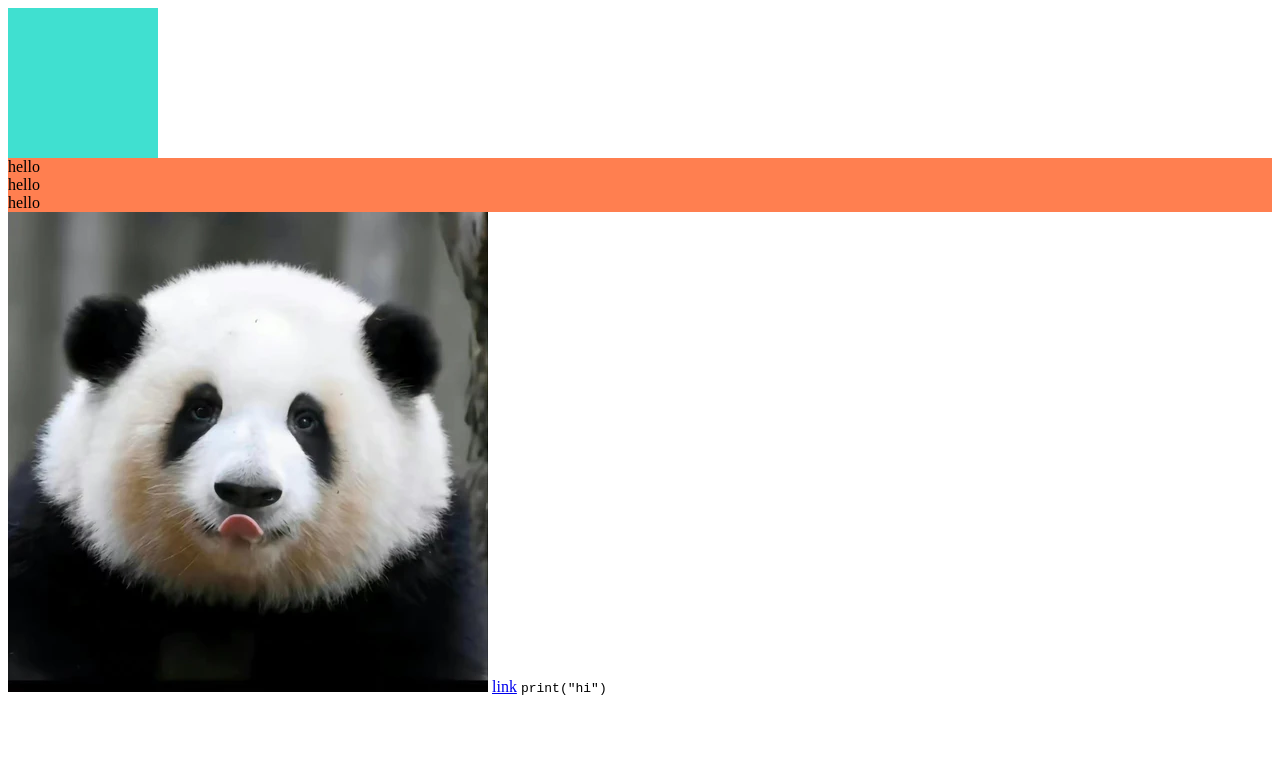
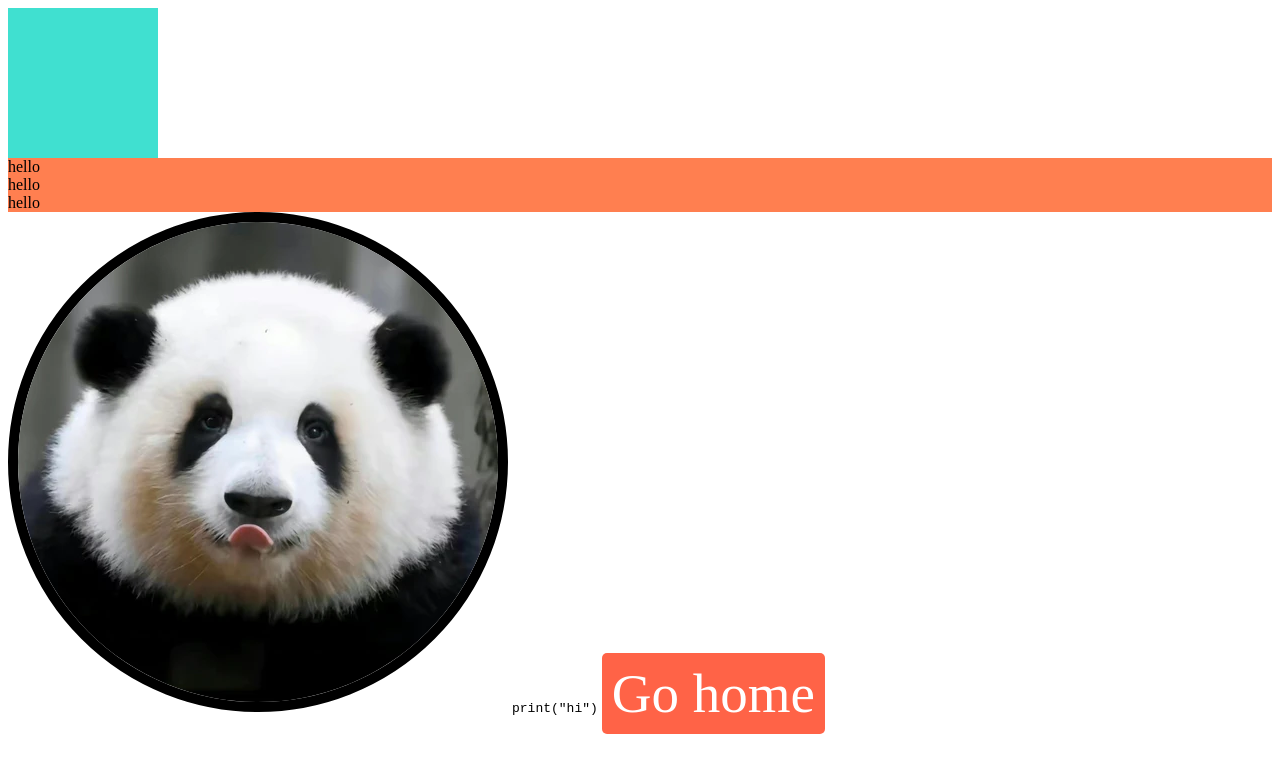
Before and after one commit to feelsuegood/cacao-html-css, a plain HTML site: page practice/css-v2.html in a window 1280 px wide. Drawn offline with Linux system fonts and the light colour scheme.

Commit message:
transform, transition

```diff
--- a/practice/css-v2.html
+++ b/practice/css-v2.html
@@ -12,6 +12,28 @@
                 display: block;
                 background-color: coral;
             }
+            a{
+                color: white;
+                background-color: tomato;
+                text-decoration: none;
+                padding: 10px;
+                border-radius: 5px;
+                font-size: 55px;
+                transition: all 5s ease-in-out;
+            }
+            a:hover{
+                color:tomato;
+                background-color: aqua;
+            }
+            img{
+                border: 10px solid black;
+                border-radius: 50%;
+                transition: transform 1s ease-in-out
+            }
+            img:hover {
+                /* transform: rotateZ(90deg); */
+                transform: matrix(1, 2, 3, 4, 5, 6);
+            }
         </style>
     </head>
     <body>
@@ -20,7 +42,8 @@
        <span>hello</span>
        <span>hello</span>
        <img src="../avatar.jpeg" />
-       <a href="#">link</a>
+       <!-- <a href="#">link</a> -->
        <code>print("hi")</code>
+       <a href="#">Go home</a>
     </body>
 </html>
```
Also changed, not shown: practice/css-v1.html (+1 -1 lines), practice/css-v3.html (added, +37 -0 lines).
